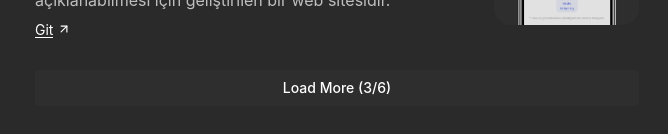
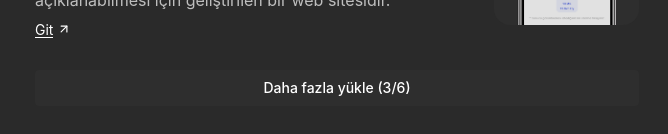
Before and after one commit to r2hu1/bencan.net, a Next.js app: page /websites in a window 1280 px wide. Shown: the part 810-944 px from the top of the page, without its empty margins (303-971 px from the left). Built offline with nearby package versions, Linux system fonts and the light colour scheme.

Commit message:
🥳 → Some small ui changes

```diff
--- a/pages/websites/index.js
+++ b/pages/websites/index.js
@@ -74,7 +74,7 @@ export default function Websites({ createdWebsites }) {
                 if (limit >= createdWebsites.length) return;
                 setLimit(limit + 3);
               }}>
-                Load More ({limit}/{createdWebsites.length})
+                Daha fazla yükle ({limit}/{createdWebsites.length})
               </button>
             </div>
           </OpacityMotion>
```
